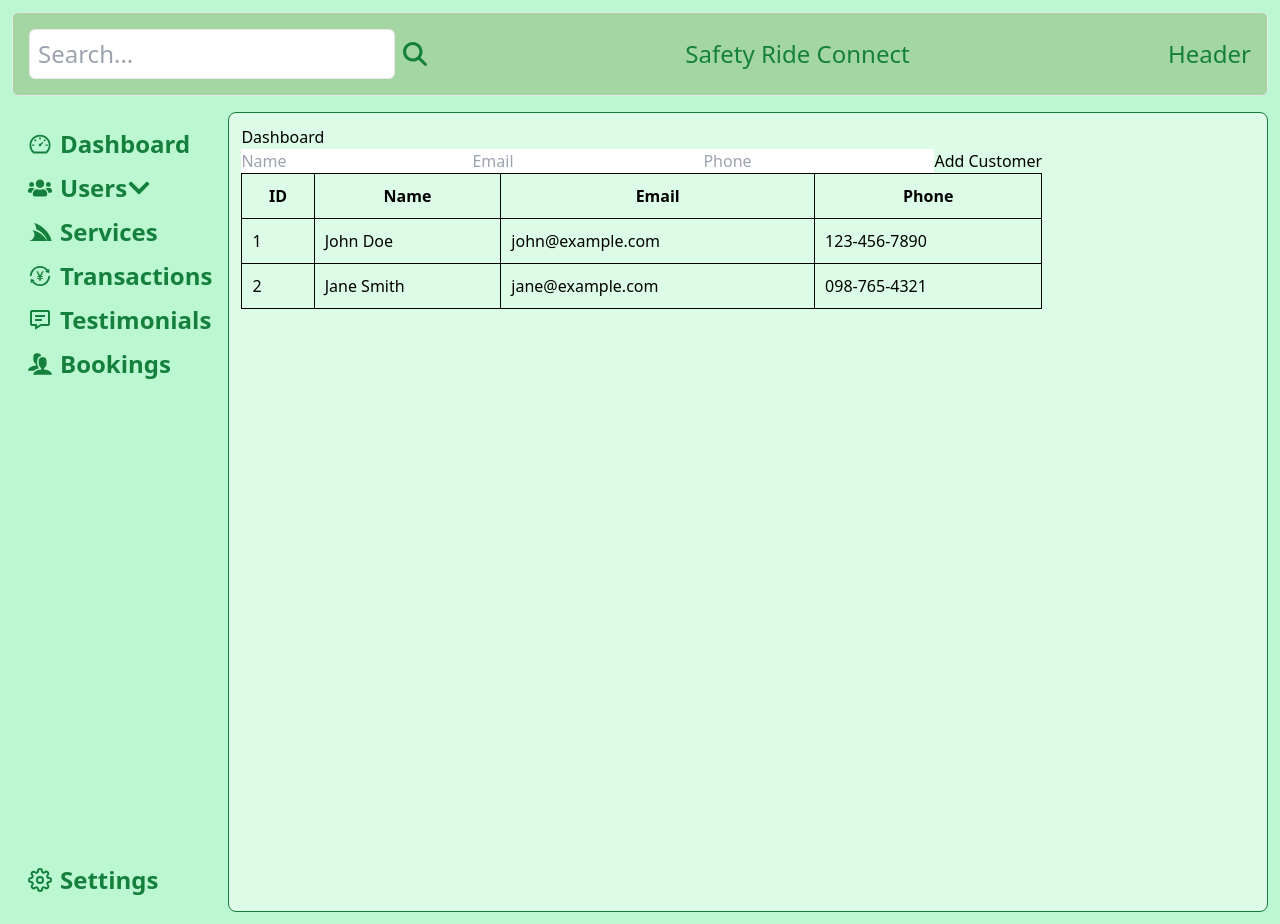
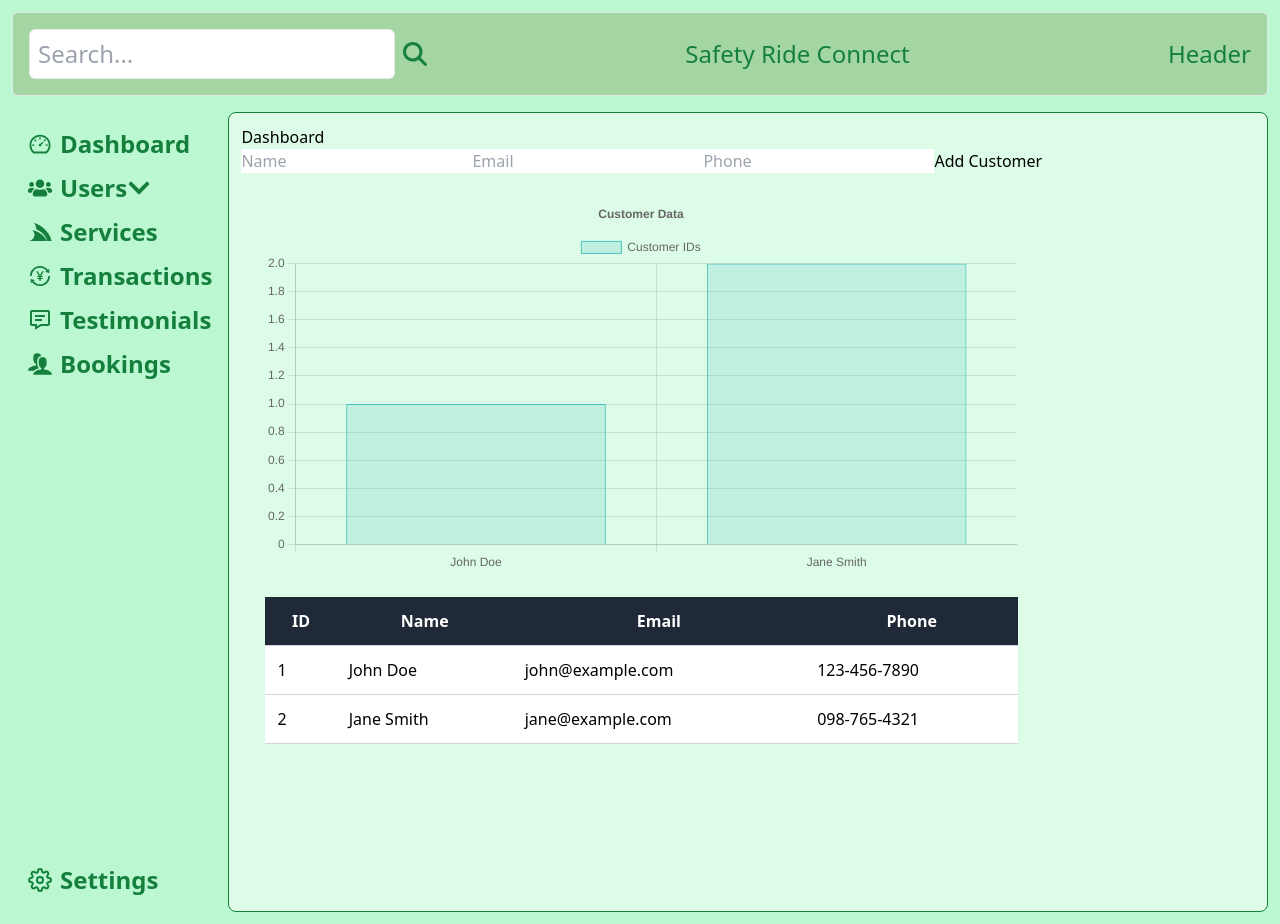
Before and after one commit to AshleyAlpha/SRC_Dashboard, a React (Vite) app: page /dashboard in a window 1280 px wide. Built offline with nearby package versions, Linux system fonts and the light colour scheme.

Commit message:
inserted chart on Dasboard

```diff
--- a/package.json
+++ b/package.json
@@ -17,6 +17,7 @@
     "@fortawesome/free-solid-svg-icons": "^6.5.2",
     "@fortawesome/react-fontawesome": "^0.2.1",
     "@mui/material": "^5.15.18",
+    "axios": "^1.7.0",
     "chart.js": "^4.4.3",
     "react": "^18.2.0",
     "react-chartjs-2": "^5.2.0",
--- a/src/Components/Pages/Customers.jsx
+++ b/src/Components/Pages/Customers.jsx
@@ -1,9 +1,14 @@
 import React from 'react';
 import { useTable } from 'react-table';
+import { Chart as ChartJS, CategoryScale, LinearScale, BarElement, Title, Tooltip, Legend } from 'chart.js';
+import { Bar } from 'react-chartjs-2';
 import PropTypes from 'prop-types';
+
+ChartJS.register(CategoryScale, LinearScale, BarElement, Title, Tooltip, Legend);
 
 const Customers = ({ data }) => {
   console.log('Customers data:', data);
+
   const columns = React.useMemo(
     () => [
       { Header: 'ID', accessor: 'id' },
@@ -26,13 +31,46 @@ const Customers = ({ data }) => {
     return <div>No data available</div>;
   }
 
+  const chartData = {
+    labels: data.map(customer => customer.name),
+    datasets: [
+      {
+        label: 'Customer IDs',
+        data: data.map(customer => customer.id),
+        backgroundColor: 'rgba(75, 192, 192, 0.2)',
+        borderColor: 'rgba(75, 192, 192, 1)',
+        borderWidth: 1
+      }
+    ]
+  };
+
+  const chartOptions = {
+    responsive: true,
+    plugins: {
+      legend: {
+        position: 'top'
+      },
+      title: {
+        display: true,
+        text: 'Customer Data'
+      }
+    }
+  };
+
   return (
-    <table {...getTableProps()} style={{ width: '100%', border: '1px solid black' }}>
+    <div className="p-6">
+      <div className="mb-6">
+        <Bar data={chartData} options={chartOptions} />
+      </div>
+      <div className="overflow-x-auto">
+        <table {...getTableProps()} className="min-w-full bg-white border-collapse">
           <thead>
             {headerGroups.map(headerGroup => (
-          <tr {...headerGroup.getHeaderGroupProps()}>
+              <tr {...headerGroup.getHeaderGroupProps()} className="bg-gray-800 text-white">
                 {headerGroup.headers.map(column => (
-              <th {...column.getHeaderProps()} style={{ padding: '10px', border: '1px solid black' }}>{column.render('Header')}</th>
+                  <th {...column.getHeaderProps()} className="p-3 border-b border-gray-300">
+                    {column.render('Header')}
+                  </th>
                 ))}
               </tr>
             ))}
@@ -41,15 +79,19 @@ const Customers = ({ data }) => {
             {rows.map(row => {
               prepareRow(row);
               return (
-            <tr {...row.getRowProps()}>
+                <tr {...row.getRowProps()} className="hover:bg-gray-100">
                   {row.cells.map(cell => (
-                <td {...cell.getCellProps()} style={{ padding: '10px', border: '1px solid black' }}>{cell.render('Cell')}</td>
+                    <td {...cell.getCellProps()} className="p-3 border-b border-gray-300">
+                      {cell.render('Cell')}
+                    </td>
                   ))}
                 </tr>
               );
             })}
           </tbody>
         </table>
+      </div>
+    </div>
   );
 };
 
--- a/src/Components/Pages/Dashboard.jsx
+++ b/src/Components/Pages/Dashboard.jsx
@@ -1,5 +1,6 @@
 import React, { useState } from 'react';
 import Customers from './Customers';
+import axios from 'axios';
 
 const Dashboard = () => {
   const [customerData, setCustomerData] = useState([
```
Also changed, not shown: 1 other file (tests, documents, lock files or other folders). Lines whose indentation alone changed are shown as unchanged.
